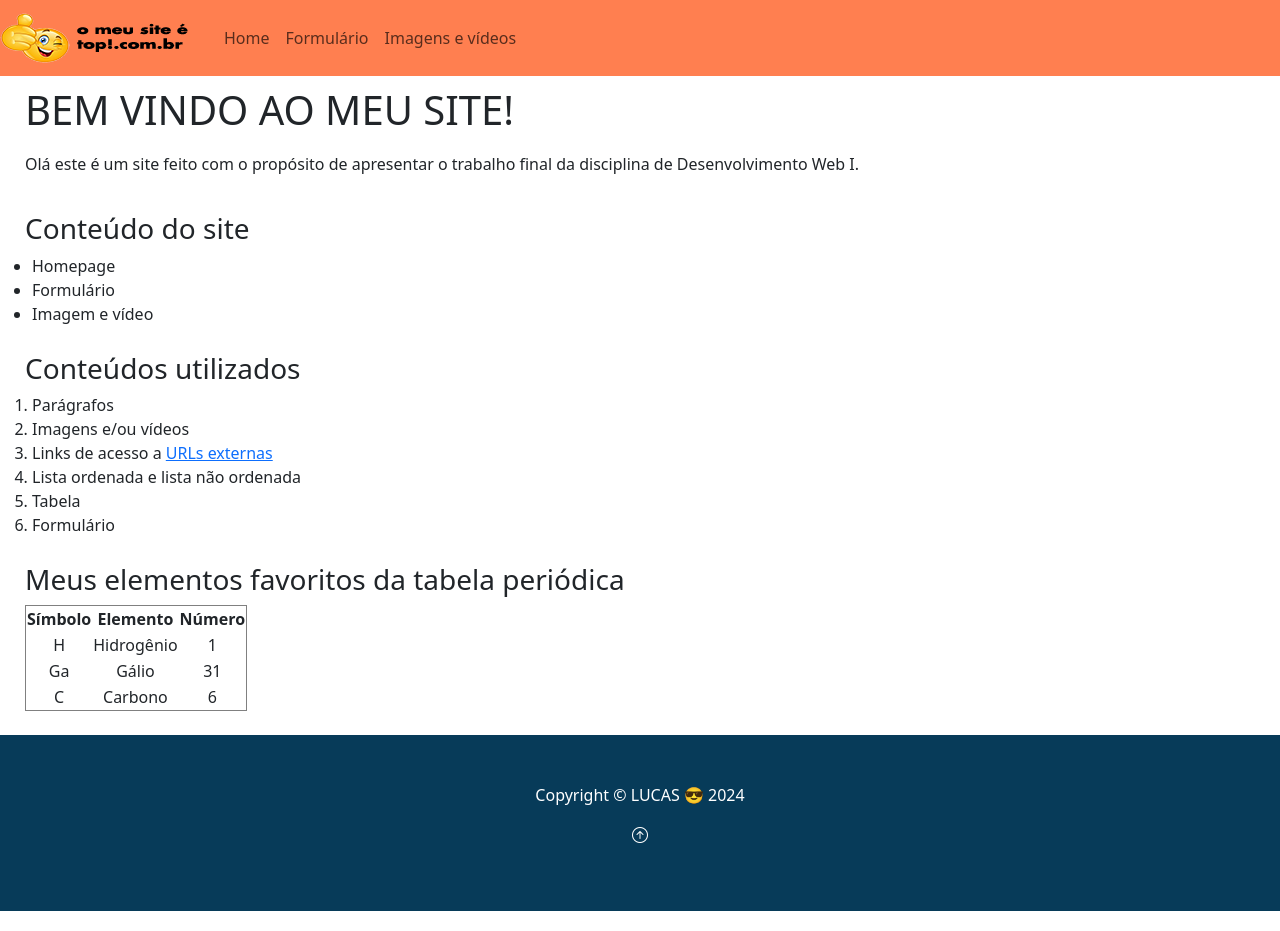
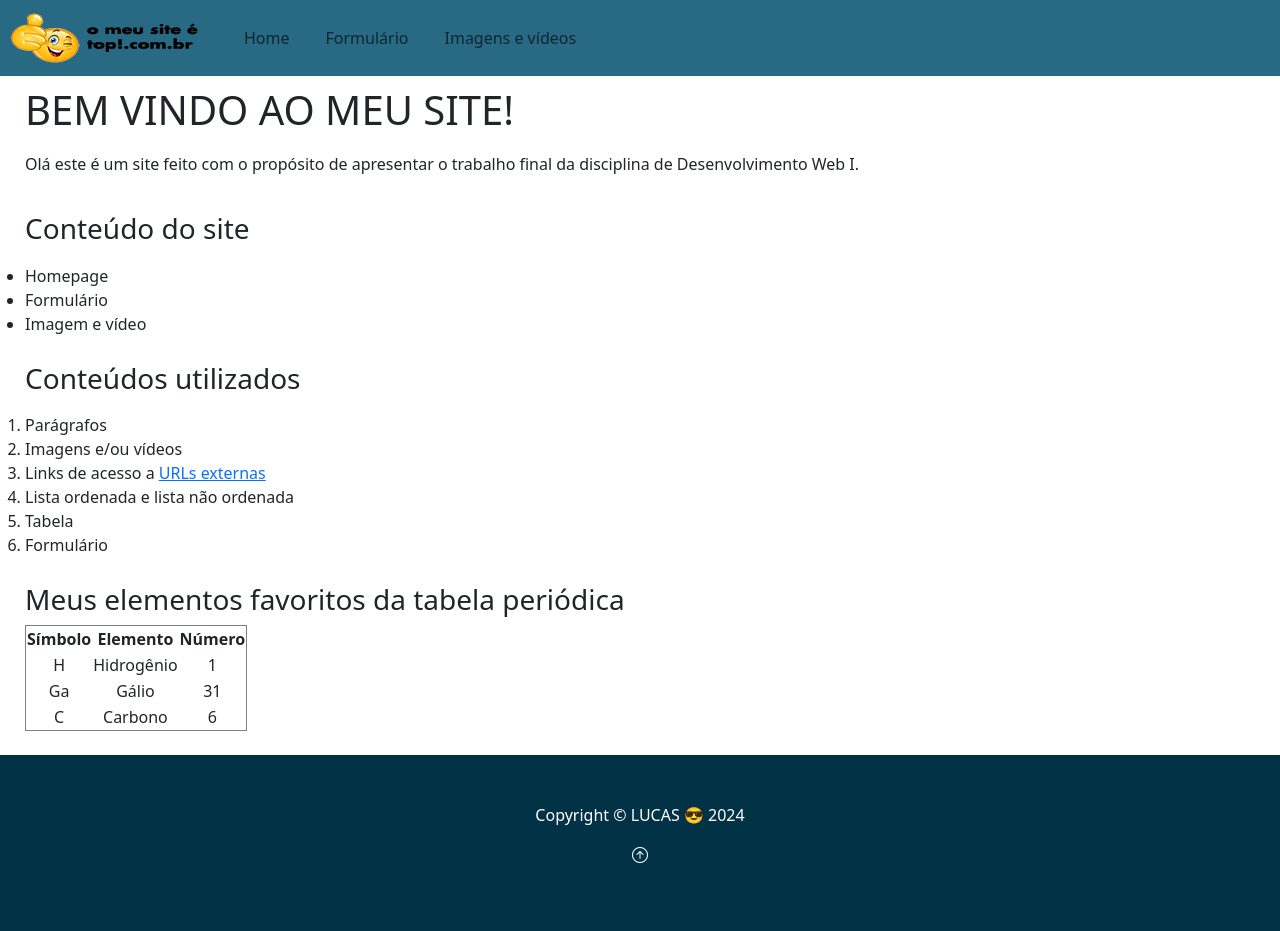
Before and after one commit to c0dag/devweb1, a plain HTML site: page index.html in a window 1280 px wide. Drawn offline with nearby package versions, Linux system fonts and the light colour scheme.

Commit message:
small fixes

```diff
--- a/index.html
+++ b/index.html
@@ -3,7 +3,7 @@
 <head>
     <meta charset="utf-8">
     <meta name="viewport" content="width=device-width, initial-scale=1">
-    <title>Bootstrap demo</title>
+    <title>Página Inicial</title>
     <link rel="stylesheet" href="styles.css" type="text/css">
     <link href="https://cdn.jsdelivr.net/npm/bootstrap@5.3.3/dist/css/bootstrap.min.css" rel="stylesheet" integrity="sha384-QWTKZyjpPEjISv5WaRU9OFeRpok6YctnYmDr5pNlyT2bRjXh0JMhjY6hW+ALEwIH" crossorigin="anonymous">
     <link rel="stylesheet" href="https://cdn.jsdelivr.net/npm/bootstrap-icons@1.11.3/font/bootstrap-icons.min.css">
@@ -33,13 +33,13 @@
     <p style="padding: 10px 25px">Olá este é um site feito com o propósito de apresentar o trabalho final da disciplina
         de Desenvolvimento Web I.</p>
     <h3 class="spacer">Conteúdo do site</h3>
-    <ul>
+    <ul class="spacer">
         <li>Homepage</li>
         <li>Formulário</li>
         <li>Imagem e vídeo</li>
     </ul>
     <h3 class="spacer">Conteúdos utilizados</h3>
-    <ol>
+    <ol class="spacer">
         <li>Parágrafos</li>
         <li>Imagens e/ou vídeos</li>
         <li>Links de acesso a <a href="https://shattereddisk.github.io/rickroll/rickroll.mp4">URLs externas</a></li>
--- a/styles.css
+++ b/styles.css
@@ -1,14 +1,25 @@
 .spacer{
     padding: 10px 0 0 25px;
 }
+
 .table-spacer {
     margin-left: 25px; /* Adiciona um espaço à esquerda */
 }
+
 .navbar-custom{
-    background-color: coral !important;
+    background-color: #286984 !important;
 }
+
+.navbar-brand{
+    padding-left: 10px;
+}
+.nav-item {
+    padding-left: 10px;
+    padding-right: 10px;
+}
+
 .bg-footer{
-    background-color: #073b59 !important;
+    background-color: #023246 !important;
     color: white !important;
 }
 
```
Also changed, not shown: form.html (+3 -3 lines), img-vid.html (+1 -1 lines), teste.html (+5 -7 lines), script.js (added).
